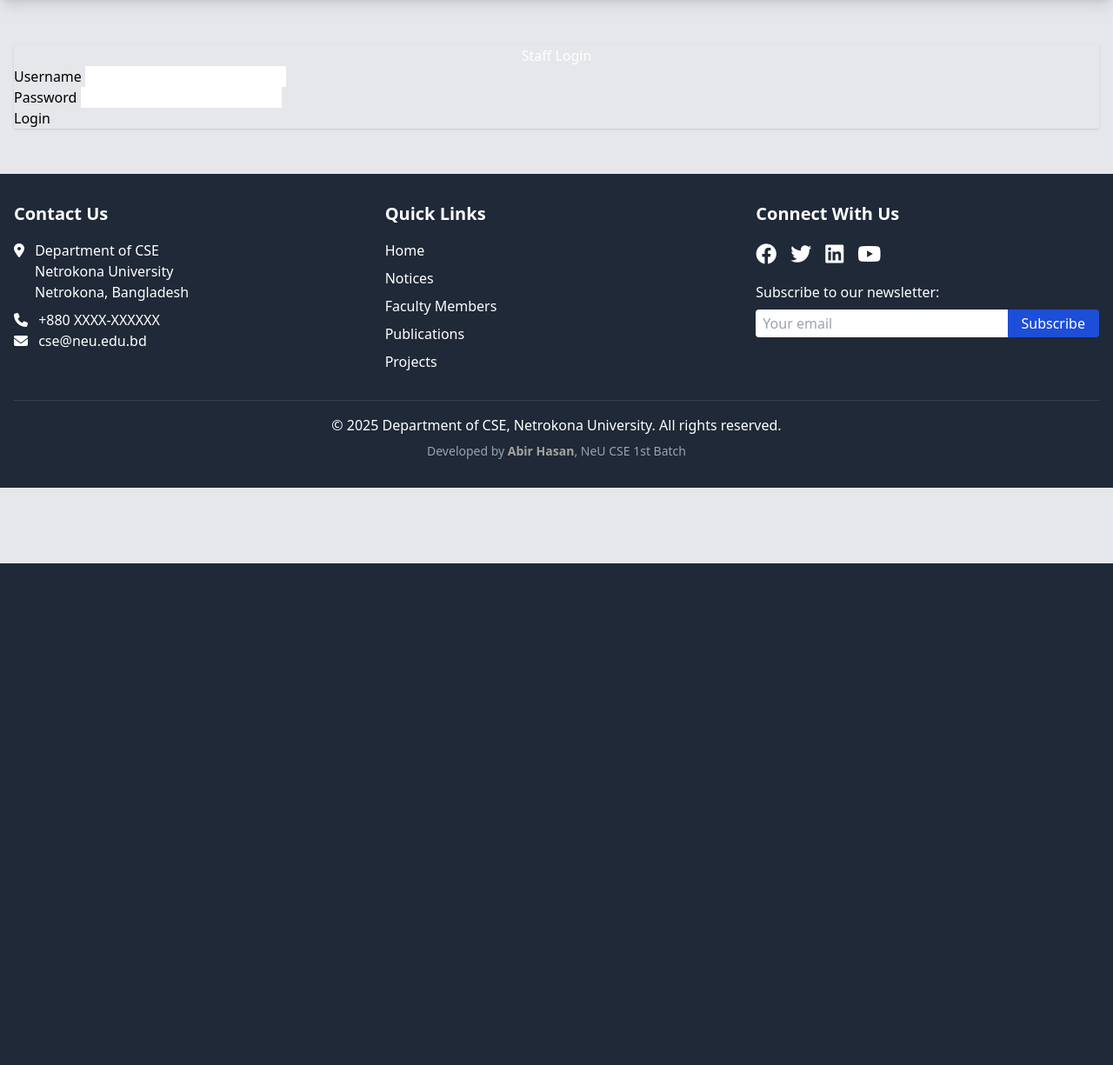
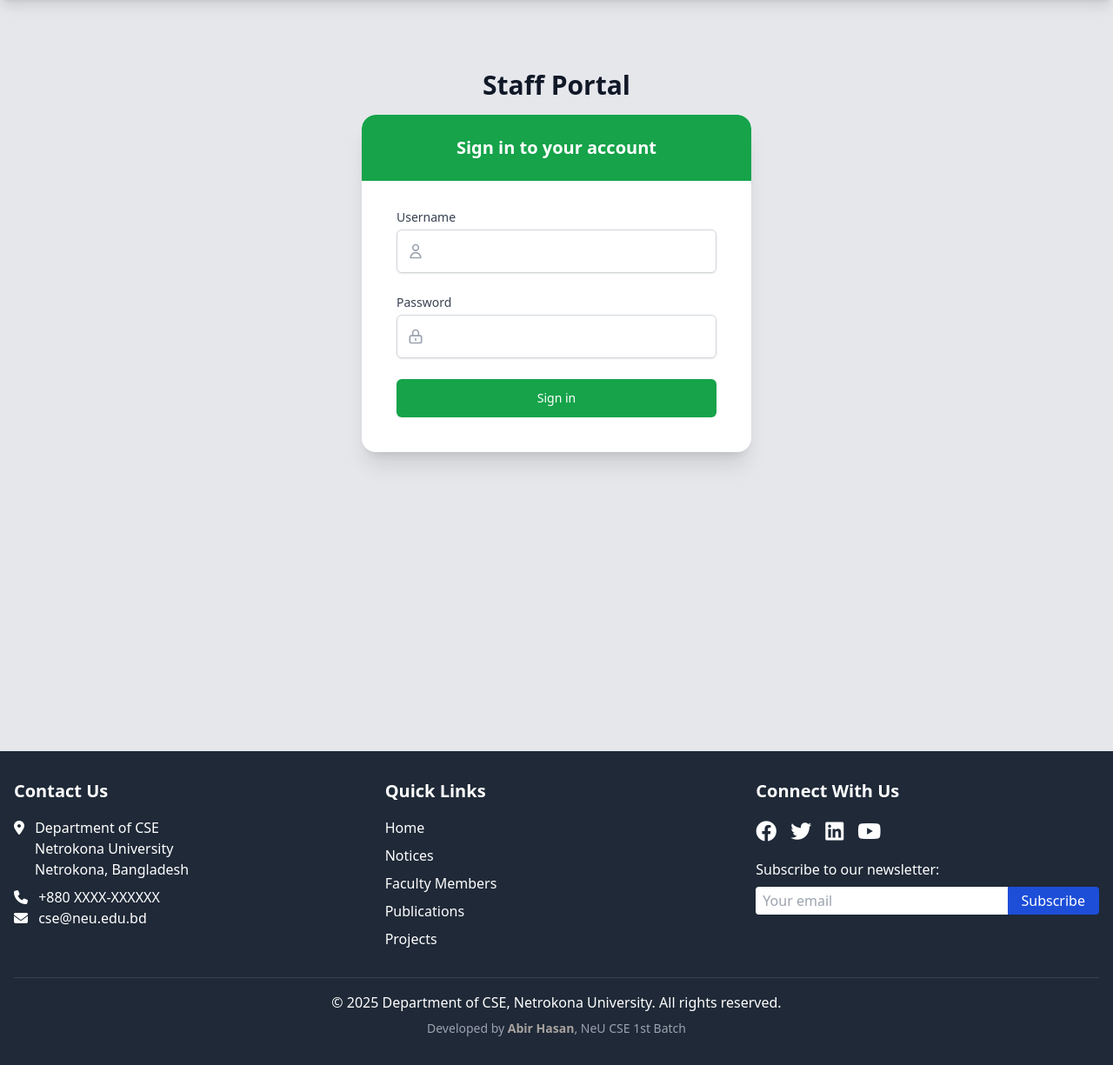
Before and after one commit to abirneu/neu_cse, a Django app: page /staff/login/ in a window 1280 px wide. Shown: the part 152-1377 px from the top of the page at 87% size. Before the commit the page ends 800 px from the top, so only its background shows below. Run offline with Django 5.2, Linux system fonts and the light colour scheme; data comes from the database, SQL or seed files in the repository; both versions use the stored data as it was after the commit; some libraries are stand-ins or nearby versions.

Commit message:
staff dashboard update 2

```diff
--- a/templates/cse/faculty_and_staff/officer_and_staff.html
+++ b/templates/cse/faculty_and_staff/officer_and_staff.html
@@ -10,7 +10,7 @@
             <span class="mx-1">/</span>
             <span>Officer and Staff</span>
         </div>
-        <button class="bg-green-600 text-white px-4 py-2 rounded hover:bg-green-700">
+        <button class="bg-green-600 text-white px-3 py-1 rounded-full hover:bg-green-700">
             <a href="{% url 'staff_login' %}">Login</a>
         </button>
       </div>
--- a/templates/cse/staff/dashboard.html
+++ b/templates/cse/staff/dashboard.html
@@ -1,4 +1,5 @@
 {% extends 'base.html' %}
+{% csrf_token %}
 {% load static %}
 
 {% block title %}Staff Dashboard - NeU CSE{% endblock %}
--- a/templates/cse/staff/login.html
+++ b/templates/cse/staff/login.html
@@ -1,40 +1,75 @@
 {% extends 'base.html' %}
+{% csrf_token %}
 {% load static %}
 
 {% block title %}Staff Login - NeU CSE{% endblock %}
 
 {% block content %}
-<div class="container mt-5 mb-5">
-    <div class="row justify-content-center">
-        <div class="col-md-6">
-            <div class="card shadow">
-                <div class="card-header bg-primary text-white text-center">
-                    <h4 class="mb-0">Staff Login</h4>
+<div class="min-h-screen  py-12 px-4 sm:px-6 lg:px-8">
+    <div class="max-w-md mx-auto">
+        <!-- Logo/Header Section -->
+        <div class="text-center mb-1">
+            <h2 class="text-3xl font-extrabold text-gray-900 mb-4">Staff Portal</h2>
         </div>
-                <div class="card-body">
+
+        <!-- Card -->
+        <div class="bg-white rounded-2xl shadow-xl overflow-hidden">
+            <div class="px-6 py-8 sm:px-10 sm:py-10">
+                <div class="bg-green-600 -mx-10 -mt-10 px-6 py-6 mb-8 rounded-t-2xl">
+                    <h3 class="text-xl font-semibold text-white text-center">Sign in to your account</h3>
+                </div>
+
                 {% if messages %}
                     {% for message in messages %}
-                            <div class="alert alert-{% if message.tags == 'error' %}danger{% else %}{{ message.tags }}{% endif %} alert-dismissible fade show" role="alert">
+                        <div class="mb-6 rounded-lg px-4 py-3 text-sm {% if message.tags == 'error' %}bg-red-100 text-red-700{% else %}bg-{{ message.tags }}-100 text-{{ message.tags }}-700{% endif %}">
                             {{ message }}
-                                <button type="button" class="btn-close" data-bs-dismiss="alert" aria-label="Close"></button>
+                            <button type="button" class="float-right focus:outline-none" onclick="this.parentElement.remove()">
+                                <svg class="h-5 w-5" fill="none" viewBox="0 0 24 24" stroke="currentColor">
+                                    <path stroke-linecap="round" stroke-linejoin="round" stroke-width="2" d="M6 18L18 6M6 6l12 12" />
+                                </svg>
+                            </button>
                         </div>
                     {% endfor %}
                 {% endif %}
 
-                    <form method="post" action="{% url 'staff_login' %}">
+                <form class="space-y-6" method="post" action="{% url 'staff_login' %}">
                     {% csrf_token %}
-                        <div class="form-group">
-                            <label for="username">Username</label>
-                            <input type="text" class="form-control" id="username" name="username" required>
+
+                    <div>
+                        <label for="username" class="block text-sm font-medium text-gray-700">Username</label>
+                        <div class="mt-1 relative rounded-md shadow-sm">
+                            <div class="absolute inset-y-0 left-0 pl-3 flex items-center pointer-events-none">
+                                <svg class="h-5 w-5 text-gray-400" fill="none" viewBox="0 0 24 24" stroke="currentColor">
+                                    <path stroke-linecap="round" stroke-linejoin="round" stroke-width="2" d="M16 7a4 4 0 11-8 0 4 4 0 018 0zM12 14a7 7 0 00-7 7h14a7 7 0 00-7-7z" />
+                                </svg>
                             </div>
-                        <div class="form-group">
-                            <label for="password">Password</label>
-                            <input type="password" class="form-control" id="password" name="password" required>
+                            <input id="username" name="username" type="text" required
+                                   class="py-3 pl-10 block w-full rounded-md border-gray-300 shadow-sm focus:ring-indigo-500 focus:border-indigo-500 border">
                         </div>
-                        <button type="submit" class="btn btn-primary btn-block">Login</button>
+                    </div>
+
+                    <div>
+                        <label for="password" class="block text-sm font-medium text-gray-700">Password</label>
+                        <div class="mt-1 relative rounded-md shadow-sm">
+                            <div class="absolute inset-y-0 left-0 pl-3 flex items-center pointer-events-none">
+                                <svg class="h-5 w-5 text-gray-400" fill="none" viewBox="0 0 24 24" stroke="currentColor">
+                                    <path stroke-linecap="round" stroke-linejoin="round" stroke-width="2" d="M12 15v2m-6 4h12a2 2 0 002-2v-6a2 2 0 00-2-2H6a2 2 0 00-2 2v6a2 2 0 002 2zm10-10V7a4 4 0 00-8 0v4h8z" />
+                                </svg>
+                            </div>
+                            <input id="password" name="password" type="password" required
+                                   class="py-3 pl-10 block w-full rounded-md border-gray-300 shadow-sm focus:ring-indigo-500 focus:border-indigo-500 border">
+                        </div>
+                    </div>
+
+                    <div>
+                        <button type="submit"
+                                class="w-full flex justify-center py-3 px-4 rounded-md shadow-sm text-sm font-medium text-white bg-green-600 hover:bg-green-700 focus:outline-none focus:ring-2 focus:ring-offset-2 focus:ring-green-500 transition-all duration-200">
+                            Sign in
+                        </button>
+                    </div>
                 </form>
             </div>
-            </div>
+
         </div>
     </div>
 </div>
```
Also changed, not shown: db.sqlite3, media/staff/profiles/abir_1.jpg (added). Lines whose indentation alone changed are shown as unchanged.
